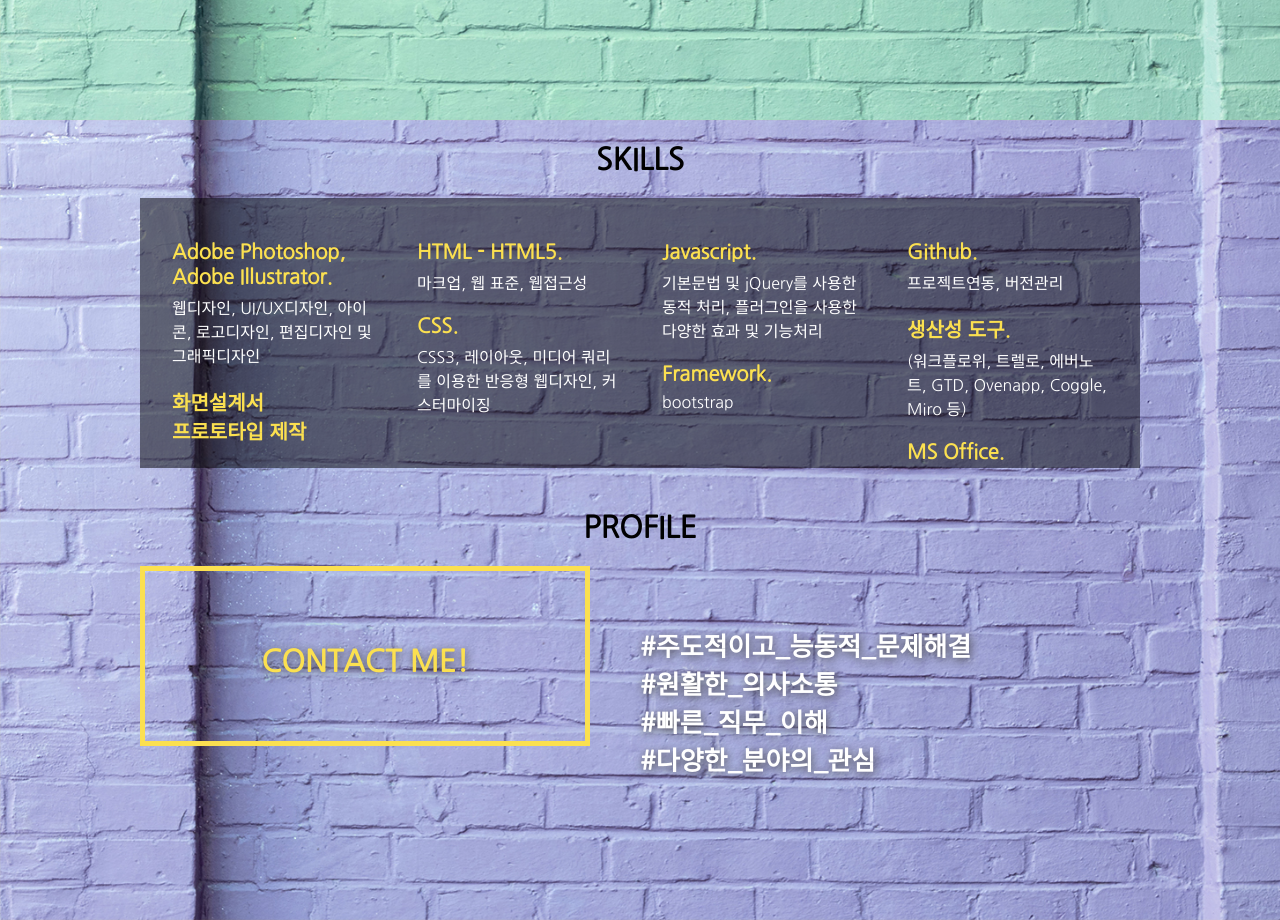
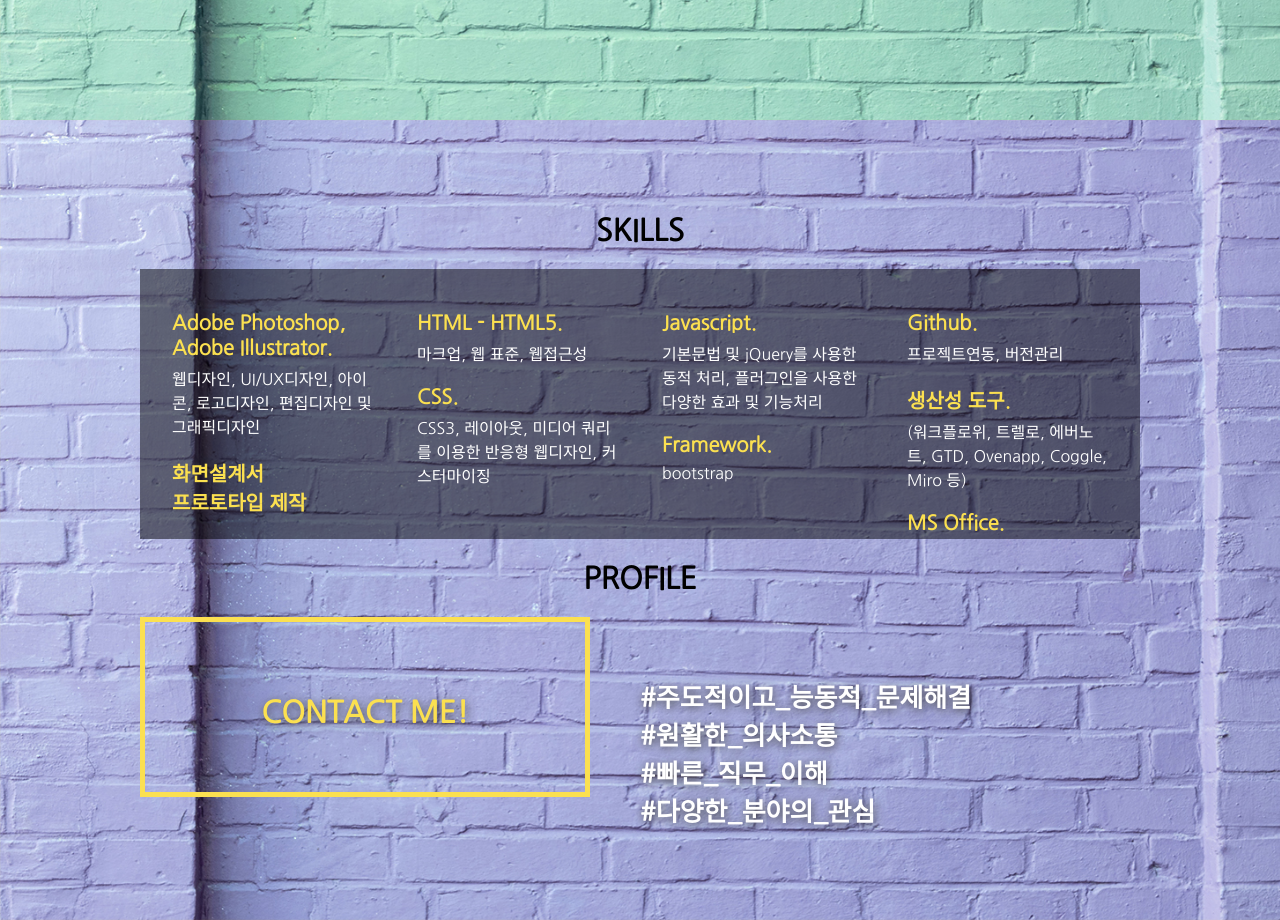
Before and after one commit to changuri/changuri.github.io, a plain HTML site: page index.html in a window 1280 px wide. Shown: the part 2280-3200 px from the top of the page. Drawn offline with nearby package versions, Linux system fonts and the light colour scheme; some packages are replaced by stand-ins of ours; a script that the page names is missing.

Commit message:
Update common.css

```diff
--- a/css/common.css
+++ b/css/common.css
@@ -173,8 +173,8 @@ nav.scroll .bar{
 .profile{background: url(../img/img-11.jpg) no-repeat; background-size: cover;
         height: 100vh; text-align: center; position: relative;
 }
-
-.profile h2{padding-top:20px; font-weight: bold; font-size: 30px;}
+.personalInfo{position: absolute; top: 50%; transform: translateY(-50%)}
+.profile h2{ font-weight: bold; font-size: 30px;}
 
 .profile ul{
     background:rgba(0,0,0,0.5);
```
